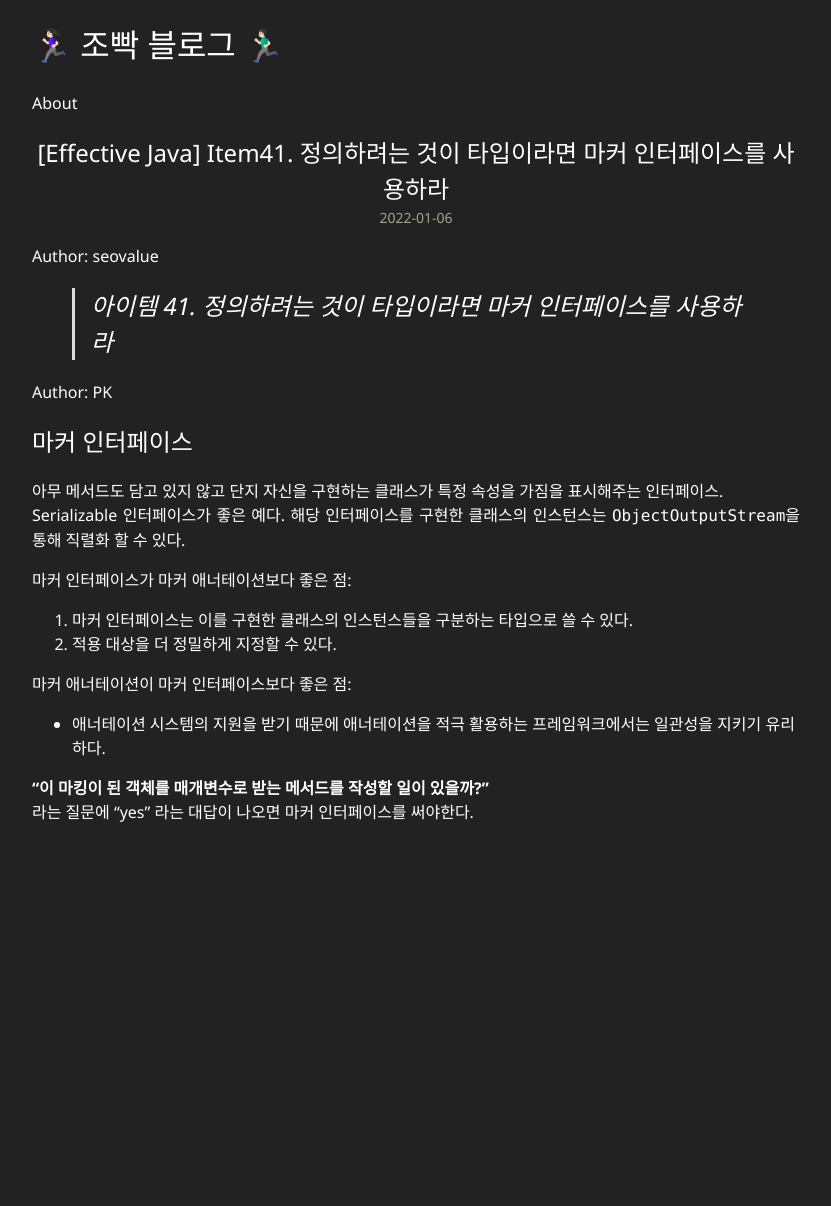
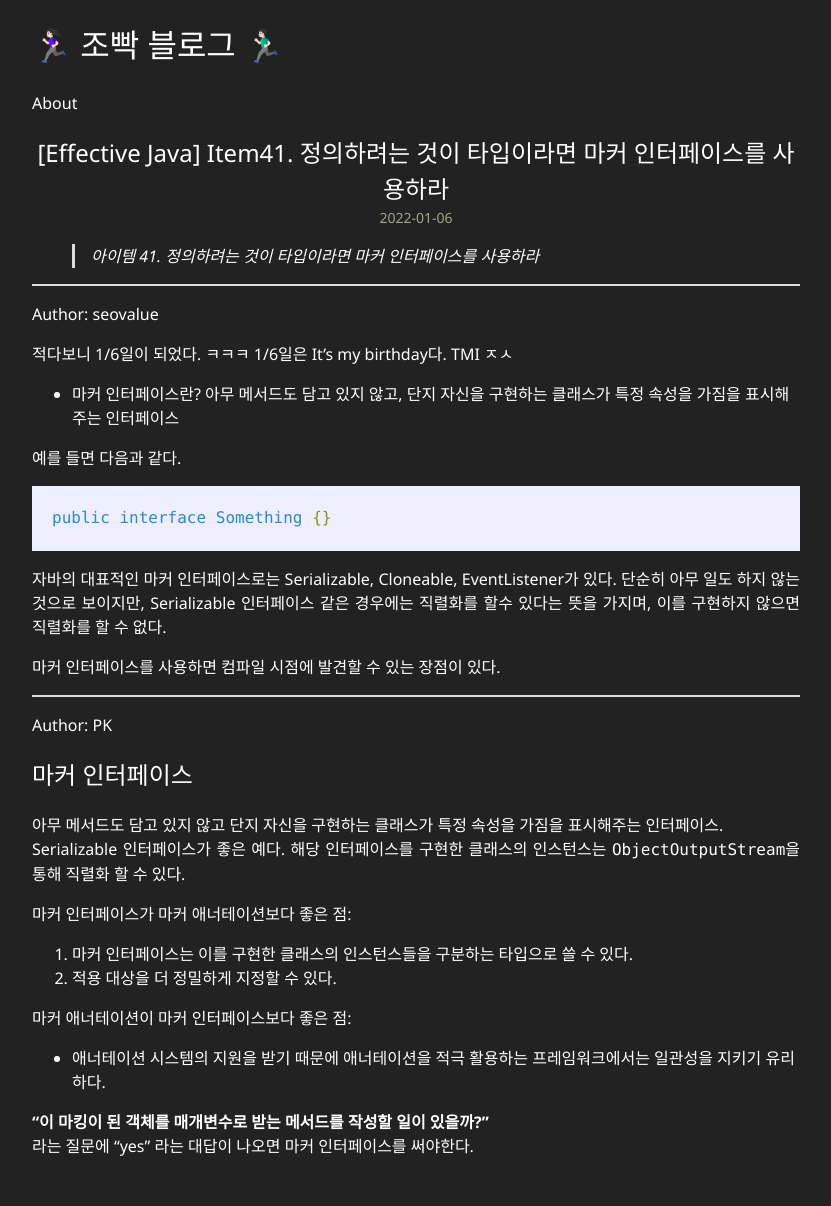
Before and after one commit to jo-pk/jo-pk.github.io, a Jekyll site: the page built from _posts/2022-01-06-[Effective-Java]-Item41.md, in a window 1280 px wide. Shown: the whole page, without its empty margins (224-1055 px from the left). Built offline with Jekyll 4.4.1, drawn with Linux system fonts in a browser that asks for light colours; before the commit the page ends 900 px from its top, so only the background shows below that.

Commit message:
docs: item41 작성

````diff
--- a/_posts/2022-01-06-[Effective-Java]-Item41.md
+++ b/_posts/2022-01-06-[Effective-Java]-Item41.md
@@ -5,9 +5,28 @@ description: 인터페이스 vs 애너테이션
 categories: self
 ---
 
+> 아이템 41. 정의하려는 것이 타입이라면 마커 인터페이스를 사용하라
+
+-----
+
 Author: seovalue
 
-> 아이템 41. 정의하려는 것이 타입이라면 마커 인터페이스를 사용하라
+적다보니 1/6일이 되었다. ㅋㅋㅋ 1/6일은 It's my birthday다. TMI ㅈㅅ <br>
+
+* 마커 인터페이스란?
+    아무 메서드도 담고 있지 않고, 단지 자신을 구현하는 클래스가 특정 속성을 가짐을 표시해주는 인터페이스 <br>
+
+예를 들면 다음과 같다.
+```java
+public interface Something {}
+```
+
+자바의 대표적인 마커 인터페이스로는 Serializable, Cloneable, EventListener가 있다.
+단순히 아무 일도 하지 않는 것으로 보이지만, Serializable 인터페이스 같은 경우에는 직렬화를 할수 있다는 뜻을 가지며, 이를 구현하지 않으면 직렬화를 할 수 없다.
+
+마커 인터페이스를 사용하면 컴파일 시점에 발견할 수 있는 장점이 있다.
+
+
 -----
 
 Author: PK
````
